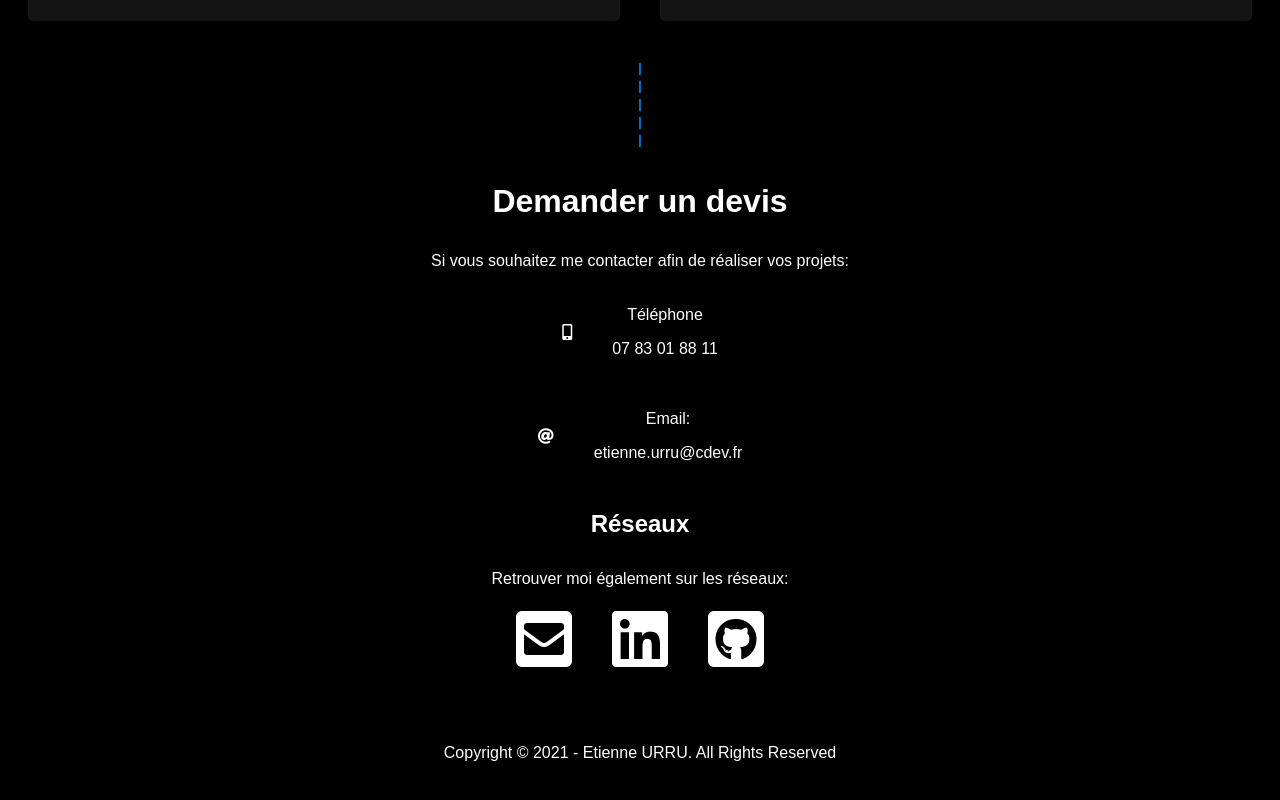
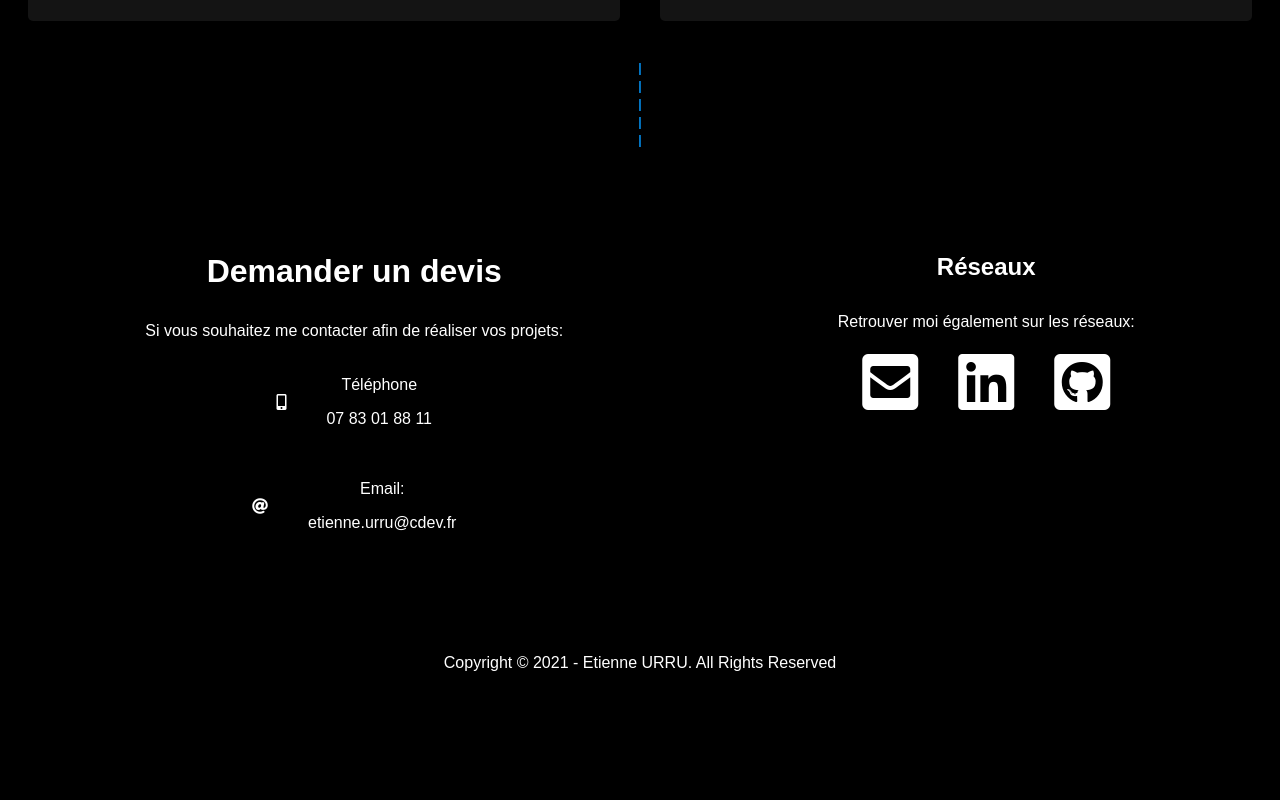
Before and after one commit to EUrru31/portfolio, a Vue app: page / in a window 1280 px wide. Shown: the part 3920-4720 px from the top of the page. After the commit the page ends 4636 px from the top, so only its background shows below. Built offline with nearby package versions, Linux system fonts and the light colour scheme.

Commit message:
contact mediaqueries

```diff
--- a/src/components/Contact.vue
+++ b/src/components/Contact.vue
@@ -9,14 +9,10 @@
         </div>
 
         <div class="contact">
-            <div class="contactPage">
-                <div class="container">
-                    <div class="bloc">
             <div>
                 <h3>Demander un devis</h3>
                 <p>
-                                Si vous souhaitez me contacter afin de réaliser
-                                vos projets:
+                    Si vous souhaitez me contacter afin de réaliser vos projets:
                 </p>
 
                 <div class="contactInformation">
@@ -49,14 +45,9 @@
                             target="_blank"
                             ><i class="fab fa-linkedin"></i
                         ></a>
-                                    <a
-                                        href="https://github.com/EUrru31"
-                                        target="_blank"
+                        <a href="https://github.com/EUrru31" target="_blank"
                             ><i class="fab fa-github-square"></i
                         ></a>
-                                </div>
-                            </div>
-                        </div>
                     </div>
                 </div>
             </div>
@@ -90,4 +81,14 @@ a {
     margin-right: 20px;
     color: white;
 }
+
+@media screen and (min-width: 768px) {
+    .contact {
+        display: flex;
+        flex-direction: row;
+        justify-content: space-around;
+        margin-top: 70px;
+        margin-bottom: 70px;
+    }
+}
 </style>
```
Lines whose indentation alone changed are shown as unchanged.
